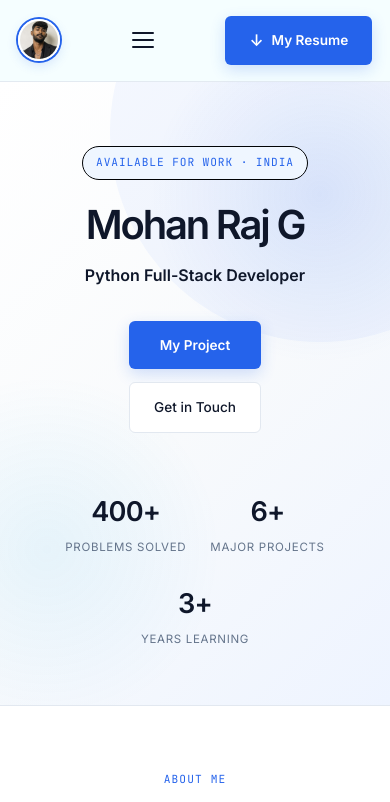
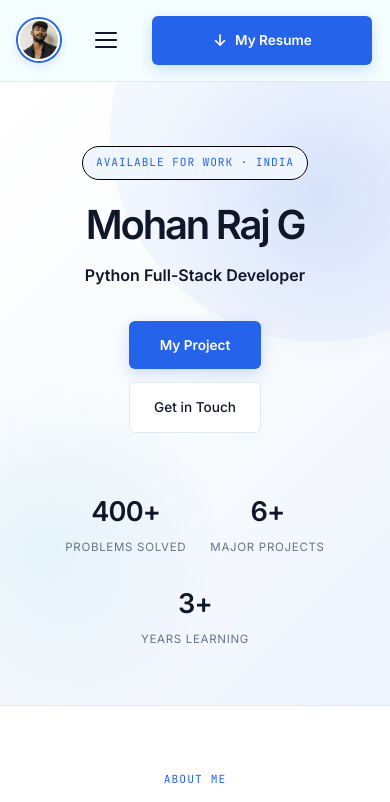
Before and after one commit to mskmohan50-profile/portfolio, a plain HTML site: page index.html in a window 390 px wide. Shown: the top 802 px of the page. Drawn offline with Linux system fonts and the light colour scheme.

Commit message:
Update index.html

```diff
--- a/index.html
+++ b/index.html
@@ -309,6 +309,56 @@ nav .container {
 /* ================================
    DOWNLOAD RESUME BUTTON
 ================================ */
+   .resume-btn {
+  display: inline-flex;
+  align-items: center;
+  justify-content: center;
+  gap: 8px;
+
+  padding: 12px 20px;
+  min-height: 44px;
+
+  background: var(--primary);
+  color: #ffffff;
+
+  border: none;
+  border-radius: 8px;
+
+  font-family: var(--font-body);
+  font-size: 14px;
+  font-weight: 600;
+
+  text-decoration: none;
+  cursor: pointer;
+
+  transition: all 0.25s ease;
+  box-shadow: var(--shadow-sm);
+}
+
+.resume-btn span {
+  font-size: 18px;
+  line-height: 1;
+}
+
+.resume-btn:hover {
+  background: var(--primary-dark);
+  transform: translateY(-2px);
+  box-shadow: var(--shadow-md);
+}
+
+.resume-btn:active {
+  transform: translateY(0);
+}
+
+/* Mobile */
+@media (max-width: 600px) {
+  .resume-btn {
+    width: 100%;
+    max-width: 220px;
+    padding: 13px 18px;
+    font-size: 14px;
+  }
+}
 
 .resume-btn {
   display: inline-flex;
@@ -1626,9 +1676,9 @@ footer strong {
     <a href="mailto:mskmohan50@gmail.com" class="nav-cta">
       Hire Me
     </a>
-    <a href="\Mohan Raj G.pdf" download class="resume-btn">
+    <a href="/MohanRaj G.pdf" download="Mohan Raj G.pdf" class="resume-btn">
   <span>↓</span> My Resume
-</a>
+    </a>
 
   </div>
 </nav>
```
